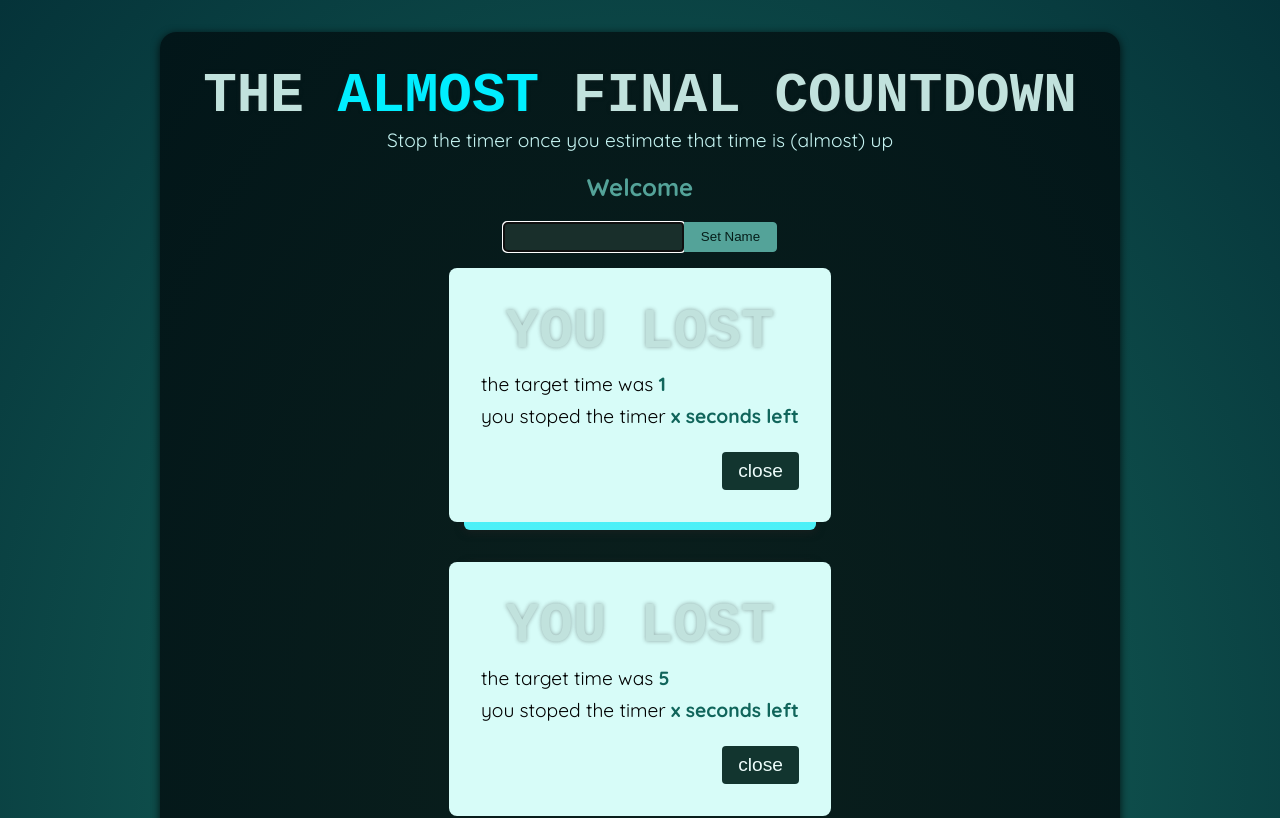
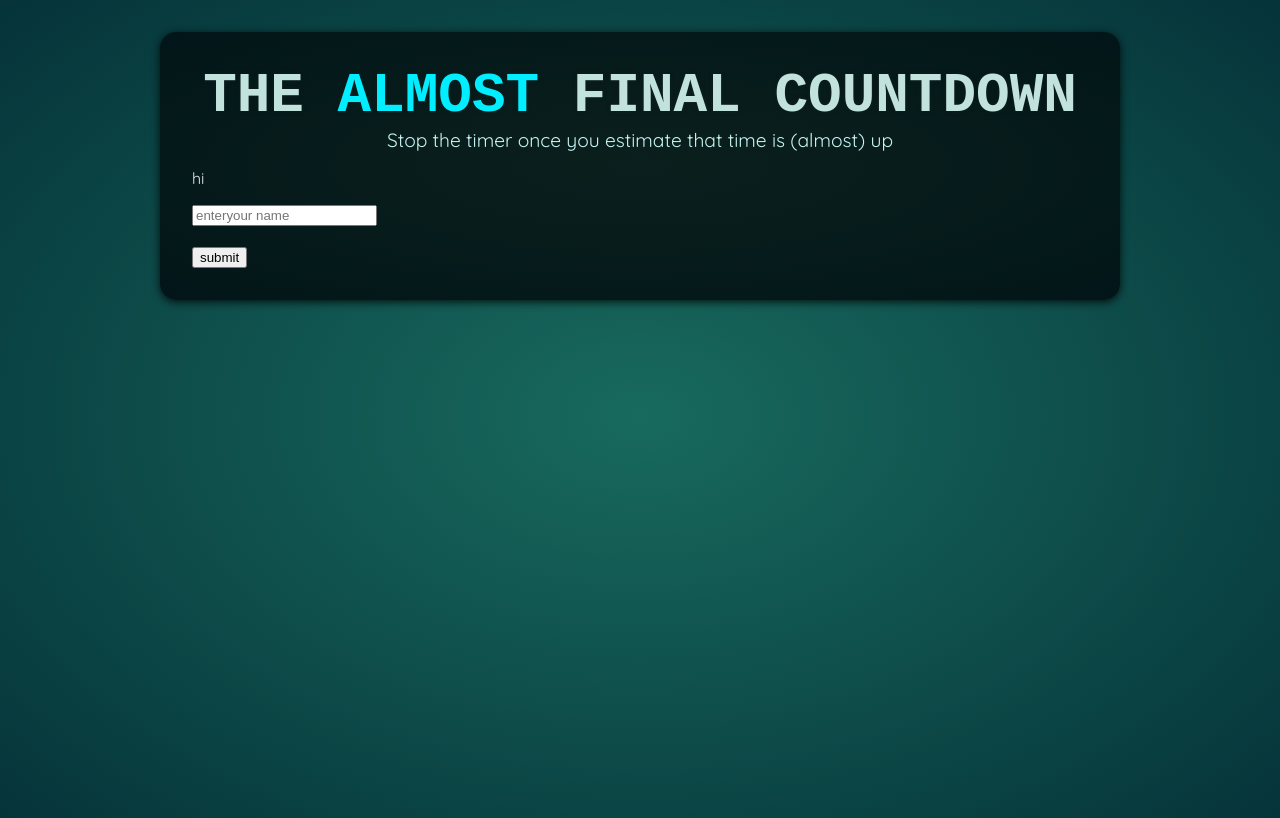
Before and after one commit to sesha472/react05-practice, a React (Vite) app: page / in a window 1280 px wide. Shown: the top 818 px of the page. Built offline with nearby package versions, Linux system fonts and the light colour scheme; a web font is replaced by a local one.

Commit message:
practice

```diff
--- a/src/App.jsx
+++ b/src/App.jsx
@@ -1,15 +1,26 @@
+import Datageting from './components/Datageting.jsx';
 import Player from './components/Player.jsx';
-import TimerChallange from './components/TimerChallange'
+import TimerChallange from './components/TimerChallange.jsx'
+
 
 function App() {
+
+
+
   return (
+
     <>
-      <Player />
+    <Datageting  />
+
+
+      {/* <Player /> */}
+      {/* <div id="challenges">
       <TimerChallange title='Easy' targetTime={1}/>
-      <TimerChallange title='not easy' targetTime={5}/>
+      <TimerChallange title='not easy' targetTime={3}/>
       <TimerChallange title='getting tough' targetTime={10}/>
-      <TimerChallange title="pro's only" targetTime={25}/>
-      <div id="challenges"> </div>
+      <TimerChallange title="pro's only" targetTime={15}/>
+
+      </div> */}
     </>
   );
 }
--- /dev/null
+++ b/src/components/Datageting.jsx
@@ -0,0 +1,26 @@
+import React,{useRef} from 'react'
+
+function Datageting() {
+
+    const username = useRef('');
+
+    const submitHandler=()=>{
+      console.log(username.current.value);
+    }
+
+  return (
+  <>
+  <p>hi</p>
+    <input
+     ref={username}
+     type='text'
+     placeholder='enteryour name'
+     />
+     <br/>
+     <br/>
+     <button onClick={submitHandler}>submit</button>
+      </>
+  )
+}
+
+export default Datageting
--- a/src/components/ResultModal.jsx
+++ b/src/components/ResultModal.jsx
@@ -1,7 +1,10 @@
 
-function ResultModal({ref,result,targetTime}) {
+
+import {forwardRef} from "react";
+
+ const ResultModal= forwardRef( function ResultModal({result,targetTime},ref) {
   return (
-    <dialog ref={ref} className="result-modal" open>
+    <dialog ref={ref} className="result-modal" >
       <h1>you {result}</h1>
       <p>
         the target time was <strong>{targetTime}</strong>
@@ -14,6 +17,6 @@ function ResultModal({ref,result,targetTime}) {
       </form>
     </dialog>
   );
-}
+})
 
-export default ResultModal
+export default ResultModal;
--- a/src/components/TimerChallange.jsx
+++ b/src/components/TimerChallange.jsx
@@ -1,5 +1,5 @@
-import React,{useState,useRef} from 'react'
-import ResultModal from './ResultModal';
+import {useState,useRef} from 'react';
+import ResultModal from './ResultModal.jsx';
 
 function TimerChallange({title,targetTime}) {
 
@@ -16,7 +16,7 @@ function TimerChallange({title,targetTime}) {
             dialog.current.showModal();
          }, targetTime*1000);
 
-        settimerstarted(true)
+        settimerstarted(true);
 
     }
 
@@ -26,19 +26,16 @@ function TimerChallange({title,targetTime}) {
 
   return (
     <>
-       <ResultModal ref={dialog} targetTime={targetTime} result="lost" />
+      <ResultModal ref={dialog} targetTime={targetTime} result="lost" />
       <section className="challenge">
         <h2>{title}</h2>
-
         <p className="challenge-time">
           {targetTime} second{targetTime > 1 ? "s" : ""}
         </p>
 
-        {timerstarted ? (
-          <button onClick={stopHandler}>stop timer</button>
-        ) : (
-          <button onClick={startHanlder}>start timer</button>
-        )}
+        <button onClick={timerstarted ? stopHandler : startHanlder}>
+          {timerstarted ? "stop" : "start"} timer
+        </button>
 
         <p className={timerstarted ? "active" : undefined}>
           {timerstarted ? "time is runnig." : "timer is inactive"}
--- a/src/index.css
+++ b/src/index.css
@@ -163,7 +163,7 @@ header p {
   font-size: 3rem;
   text-transform: uppercase;
 }
-z
+
 .result-modal progress {
   width: 100%;
   height: 1.5rem;
```
